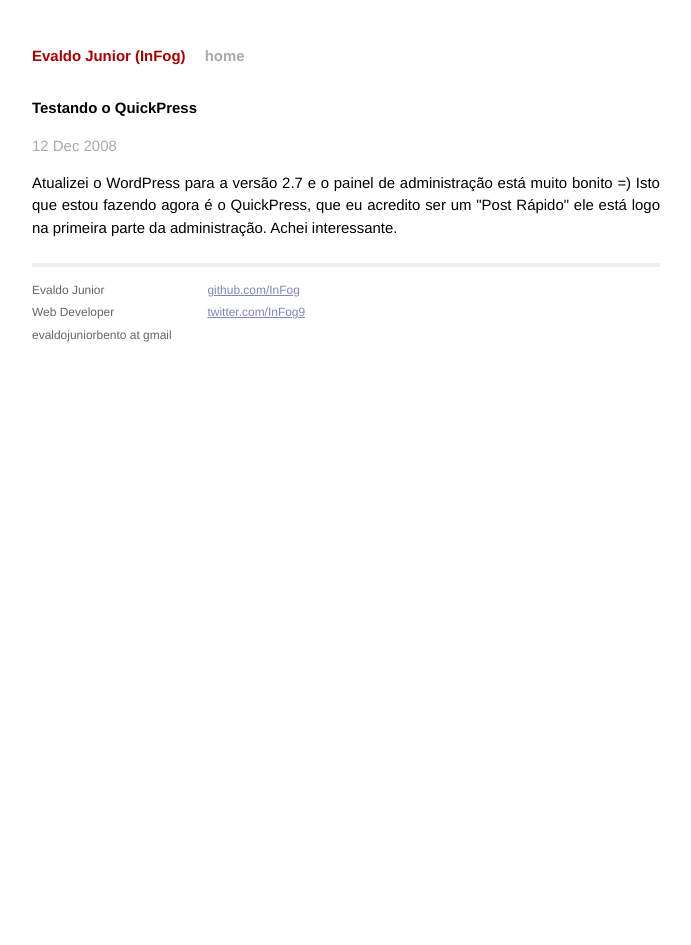
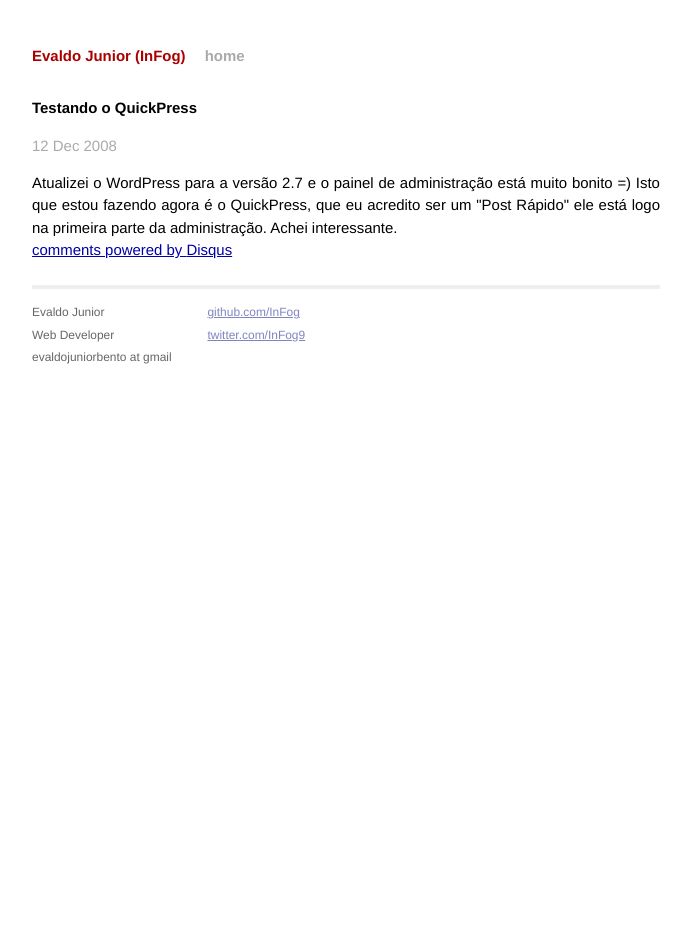
Before and after one commit to InFog/infog.github.io, a Jekyll site: the page built from _posts/2008-12-12-testando-o-quickpress.html, in a window 1280 px wide. Shown: the whole page, without its empty margins (294-985 px from the left). Built offline with Jekyll 4.4.1, drawn with Linux system fonts in a browser that asks for light colours; Markdown is read by kramdown in place of the engine named in the settings; comment, search, counter and statistics services are not loaded.

Commit message:
Added Discus comments.

```diff
--- a/_layouts/post.html
+++ b/_layouts/post.html
@@ -7,3 +7,18 @@
 <div class="post">
 {{ content }}
 </div>
+
+<div class="comments">
+    <div id="disqus_thread"></div>
+    <script type="text/javascript">
+        var disqus_shortname = 'evaldojunior';
+
+        (function() {
+            var dsq = document.createElement('script'); dsq.type = 'text/javascript'; dsq.async = true;
+            dsq.src = '//' + disqus_shortname + '.disqus.com/embed.js';
+            (document.getElementsByTagName('head')[0] || document.getElementsByTagName('body')[0]).appendChild(dsq);
+        })();
+    </script>
+    <noscript>Please enable JavaScript to view the <a href="http://disqus.com/?ref_noscript">comments powered by Disqus.</a></noscript>
+    <a href="http://disqus.com" class="dsq-brlink">comments powered by <span class="logo-disqus">Disqus</span></a>
+</div>
```
